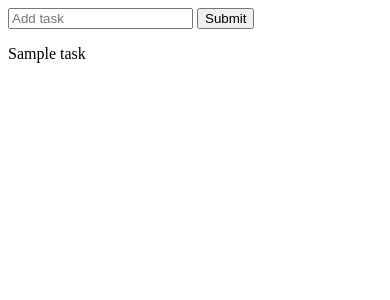
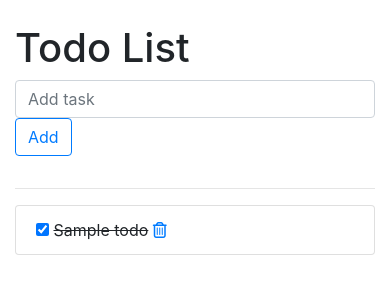
Before and after one commit to Salavat-VR/django-todo-app, a Django app: template src/core/templates/core/index.html in a window 390 px wide. Shown: the top 300 px of the page. Run offline with Django 3.2, Linux system fonts and the light colour scheme; the template is opened without the code that fills it: values that come from a table or form of the project are taken from there, others are empty; tables that the repository leaves empty hold one stand-in row (values such as "Sample post"); some libraries are stand-ins or nearby versions.

Commit message:
implemented all the app

```diff
--- a/src/core/admin.py
+++ b/src/core/admin.py
@@ -2,4 +2,4 @@ from django.contrib import admin
 
 from .models import *
 
-admin.site.register(Task)
+admin.site.register(Todo)
--- a/src/core/forms.py
+++ b/src/core/forms.py
@@ -1,4 +1,4 @@
-from django.forms import ModelForm, Textarea, TextInput
+from django.forms import ModelForm
 
 from .models import *
 
@@ -7,12 +7,7 @@ class TaskForm(ModelForm):
     """
     basic presentation form for Task model
     """
+
     class Meta:
         model = Task
-        fields = ["title"]
-        widgets = {
-            "title": TextInput(attrs={
-                "class": "form-control",
-                "placeholder": "Add task",
-            }),
-        }
+        fields = '__all__'
--- a/src/core/models.py
+++ b/src/core/models.py
@@ -1,10 +1,11 @@
 from django.db import models
 
 
-class Task(models.Model):
-    title = models.CharField(max_length=150)
-    complete = models.BooleanField(default=False)
-    created = models.DateTimeField(auto_now_add=True)
+class Todo(models.Model):
+    title = models.CharField(max_length=100)
+    created_at = models.DateTimeField('Created', auto_now_add=True)
+    update_at = models.DateTimeField('Updated', auto_now=True)
+    isCompleted = models.BooleanField(default=False)
 
     def __str__(self):
         return self.title
--- /dev/null
+++ b/src/core/templates/core/base.html
@@ -0,0 +1,33 @@
+{% load static %}
+
+<html lang="en">
+<head>
+    <!-- Required meta tags -->
+    <meta charset="utf-8">
+    <meta name="viewport" content="width=device-width, initial-scale=1, shrink-to-fit=no">
+
+    <!-- Bootstrap CSS -->
+    <link rel="stylesheet" href="https://stackpath.bootstrapcdn.com/bootstrap/4.4.1/css/bootstrap.min.css"
+          integrity="sha384-Vkoo8x4CGsO3+Hhxv8T/Q5PaXtkKtu6ug5TOeNV6gBiFeWPGFN9MuhOf23Q9Ifjh" crossorigin="anonymous">
+    <!--- Our CSS file -->
+    <link rel="stylesheet" href="{% static 'css/style.css' %}">
+
+    {% block title %}
+    {% endblock %}
+</head>
+<body>
+<script src="https://code.jquery.com/jquery-3.4.1.slim.min.js"
+        integrity="sha384-J6qa4849blE2+poT4WnyKhv5vZF5SrPo0iEjwBvKU7imGFAV0wwj1yYfoRSJoZ+n"
+        crossorigin="anonymous"></script>
+<script src="https://cdn.jsdelivr.net/npm/popper.js@1.16.0/dist/umd/popper.min.js"
+        integrity="sha384-Q6E9RHvbIyZFJoft+2mJbHaEWldlvI9IOYy5n3zV9zzTtmI3UksdQRVvoxMfooAo"
+        crossorigin="anonymous"></script>
+<script src="https://stackpath.bootstrapcdn.com/bootstrap/4.4.1/js/bootstrap.min.js"
+        integrity="sha384-wfSDF2E50Y2D1uUdj0O3uMBJnjuUD4Ih7YwaYd1iqfktj0Uod8GCExl3Og8ifwB6"
+        crossorigin="anonymous"></script>
+<script src="https://kit.fontawesome.com/15974f9624.js" crossorigin="anonymous"></script>
+{% block content %}
+{% endblock %}
+
+</body>
+</html>
--- a/src/core/templates/core/index.html
+++ b/src/core/templates/core/index.html
@@ -1,21 +1,70 @@
-<!doctype html>
-<html lang="en">
-<head>
+{% extends 'core/base.html' %}
 
-    <title>To-Do App</title>
-</head>
-<body>
-<form method="post" action="/">
-    {% csrf_token %}
-    {{ form.title }}
-    <input type="submit" name="Create Task">
-</form>
+{% block title %}
+<title>Todo list</title>
+{% endblock %}
 
-{% for task in tasks %}
-    <div>
-        <p>{{ task }}</p>
+{% block content %}
+<div class="container">
+
+  <!-- title row -->
+  <div class="row">
+    <div class="offset-md-2 col-lg-9">
+      <div class="page-header">
+        <br>
+        <h1>
+          Todo List
+        </h1>
+      </div>
     </div>
-{% endfor %}
+  </div>
 
-</body>
-</html>
+  <!-- Add a todo row -->
+  <div class="row">
+    <div class="offset-md-2 col-lg-9">
+      <form method="post" action="{% url 'todos:add' %}">
+        {% csrf_token %}
+        <div class="form-row">
+          <div class="col-md-6">
+            <input type="text" class="form-control" name="title" placeholder="Add task" required>
+          </div>
+          <div class="col-md-6">
+            <button type="submit" name="submit" class="btn btn-outline-primary">
+              Add
+            </button>
+          </div>
+        </div>
+      </form>
+    </div>
+  </div>
+  <hr />
+
+  <!-- todo list row -->
+  <div class="row">
+    <div class="offset-md-2 col-lg-6">
+      <div class="list-group">
+        {% for todo in todo_list %}
+        <div class="list-group-item {% if todo.isCompleted %} todo-complete {% endif %}">
+          <form style="display: inline;" method="post" action="{% url 'todos:update' todo.id %}">
+            {% csrf_token %}
+
+            <input type="checkbox" name="isCompleted" onchange="this.form.submit()" {% if todo.isCompleted %} checked
+              {% endif %} class="todo-status-checkbox"
+              title="{% if not todo.isCompleted %} mark as done {% else %} mark undone {% endif %}">
+          </form>
+          {% if todo.isCompleted %}
+          <strike>{{ todo.title }}</strike>
+          {% else %}
+          {{ todo.title }}
+          {% endif %}
+          <a href="{% url 'todos:delete' todo.id %}" title="Delete">
+            <i class="far fa-trash-alt"></i>
+          </a>
+        </div>
+        {% endfor %}
+      </div>
+    </div>
+  </div>
+</div>
+
+{% endblock %}
--- a/src/core/urls.py
+++ b/src/core/urls.py
@@ -1,11 +1,11 @@
-from django.conf.urls import url
-from django.urls import path, include
-from django.views.decorators.cache import cache_page
-from django.views.generic import RedirectView
+from django.urls import path
 
 from . import views
 
+app_name = 'todos'
 urlpatterns = [
-    path('', views.index),
-
+    path('', views.IndexView.as_view(), name='index'),
+    path('<int:todo_id>/delete', views.delete, name='delete'),
+    path('<int:todo_id>/update', views.update, name='update'),
+    path('add/', views.add, name='add')
 ]
--- a/src/src/urls.py
+++ b/src/src/urls.py
@@ -13,10 +13,17 @@ Including another URLconf
     1. Import the include() function: from django.urls import include, path
     2. Add a URL to urlpatterns:  path('blog/', include('blog.urls'))
 """
+from django.conf.urls.static import static
 from django.contrib import admin
+from django.contrib.staticfiles.urls import staticfiles_urlpatterns
 from django.urls import path, include
 
+from . import settings, views
+
 urlpatterns = [
-    path('admin/', admin.site.urls),
-    path('', include('core.urls')),
-]
+                  path('admin/', admin.site.urls),
+                  path('core', include('core.urls')),
+                  path('', views.index),
+
+              ] + static(settings.MEDIA_URL, document_root=settings.MEDIA_ROOT)
+urlpatterns += staticfiles_urlpatterns()
--- /dev/null
+++ b/src/src/views.py
@@ -0,0 +1,5 @@
+from django.shortcuts import redirect
+
+
+def index(request):
+    return redirect('/core')
```
Also changed, not shown: src/core/views.py (+33 -15 lines), src/src/settings.py (+11 -8 lines), src/core/migrations/0002_auto_20210921_1942.py (added), src/core/templates/core/update_task.html (deleted), 1 other file.
